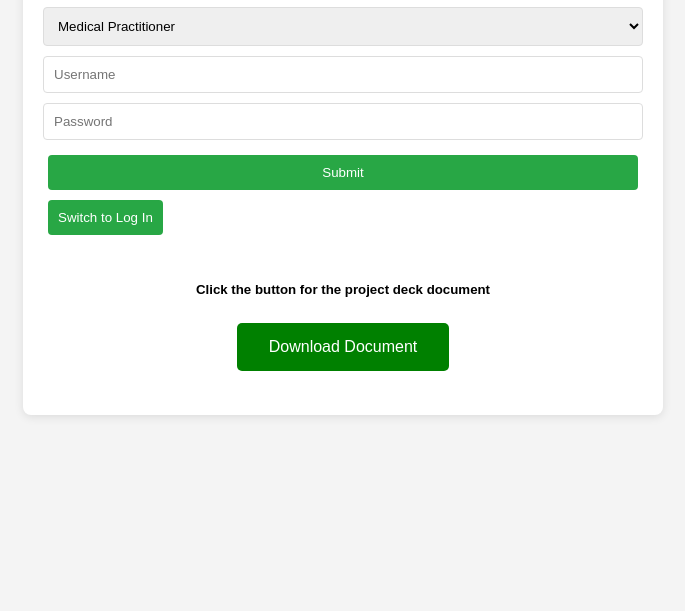
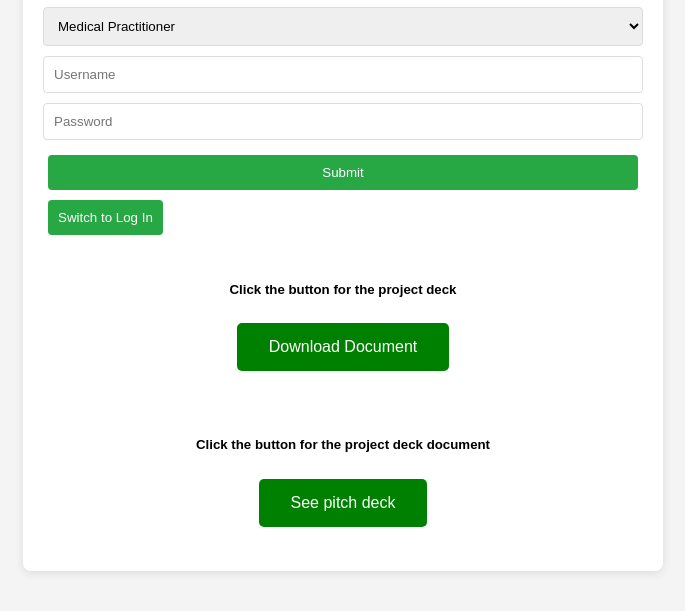
Before and after one commit to Underwood01/plp-final-python-project, a plain HTML site: page index.html in a window 1280 px wide. Shown: the part 151-762 px from the top of the page, without its empty margins (297-982 px from the left). Drawn offline with Linux system fonts and the light colour scheme.

Commit message:
Update index.html

```diff
--- a/index.html
+++ b/index.html
@@ -23,8 +23,14 @@
             </form>
             <button id="toggle-form">Switch to Log In</button>
 <div class="container3">
+    <h5>Click the button for the project deck
+</h5>
+    <a href="https://drive.google.com/file/d/1f0ry9RnIPOyzjEezXSSgOOj0tBl-ksCU/view?usp=drivesdk" class="download-button">Download Document</a>
+  </div>
+<div class="container3">
     <h5>Click the button for the project deck document </h5>
-    <a href="https://drive.google.com/file/d/1f0ry9RnIPOyzjEezXSSgOOj0tBl-ksCU/view?usp=drivesdk" class="download-button">Download Document</a>
+    <a href="https://www.canva.com/design/DAGYV0dLbKI/QpEdGz3qgiELRZSD7rgoFQ/edit?utm_content=DAGYV0dLbKI&utm_campaign=designshare&utm_medium=link2&utm_source=sharebutton" class="pitchdeck">See pitch deck
+</a>
   </div>
 
         </div>
```
